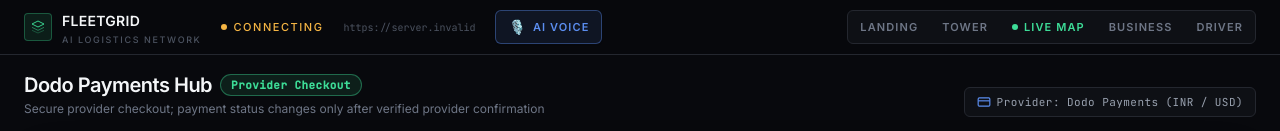
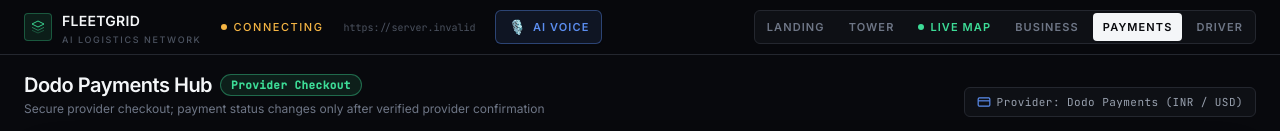
Before and after one commit to sufiyaan06-collab/FleetGrid, a React (Vite) app in the folder fleetgrid/web/: page / in a window 1280 px wide. Both pictures are taken after a click on the button "💳 Payments Hub". Shown: the top 131 px of the page. Built offline with nearby package versions, Linux system fonts and the light colour scheme; no server answers.

Commit message:
Add Payments Hub to authenticated shipper and operations navigation

```diff
--- a/fleetgrid/web/src/components/AppHeader.tsx
+++ b/fleetgrid/web/src/components/AppHeader.tsx
@@ -18,6 +18,7 @@ const MODES: Array<{ id: Mode; label: string; short: string }> = [
   { id: 'CONTROL_TOWER', label: 'Control Tower', short: 'Tower' },
   { id: 'LIVE_MAP', label: 'Live GPS Map', short: 'Live Map' },
   { id: 'BUSINESS', label: 'Business', short: 'Business' },
+  { id: 'PAYMENTS', label: 'Payments Hub', short: 'Payments' },
   { id: 'DRIVER', label: 'Driver', short: 'Driver' },
 ];
 
@@ -35,8 +36,8 @@ export function AppHeader({ children }: AppHeaderProps) {
     : session.user.role === 'DRIVER'
       ? MODES.filter((item) => ['LANDING', 'DRIVER', 'LIVE_MAP'].includes(item.id))
       : session.user.role === 'BUSINESS'
-        ? MODES.filter((item) => ['LANDING', 'BUSINESS', 'LIVE_MAP'].includes(item.id))
-        : MODES.filter((item) => ['LANDING', 'CONTROL_TOWER', 'LIVE_MAP'].includes(item.id));
+        ? MODES.filter((item) => ['LANDING', 'BUSINESS', 'PAYMENTS', 'LIVE_MAP'].includes(item.id))
+        : MODES.filter((item) => ['LANDING', 'CONTROL_TOWER', 'PAYMENTS', 'LIVE_MAP'].includes(item.id));
 
   return (
     <header className="sticky top-0 z-30 border-b border-base-600 bg-base-950/90 backdrop-blur-md">
```
